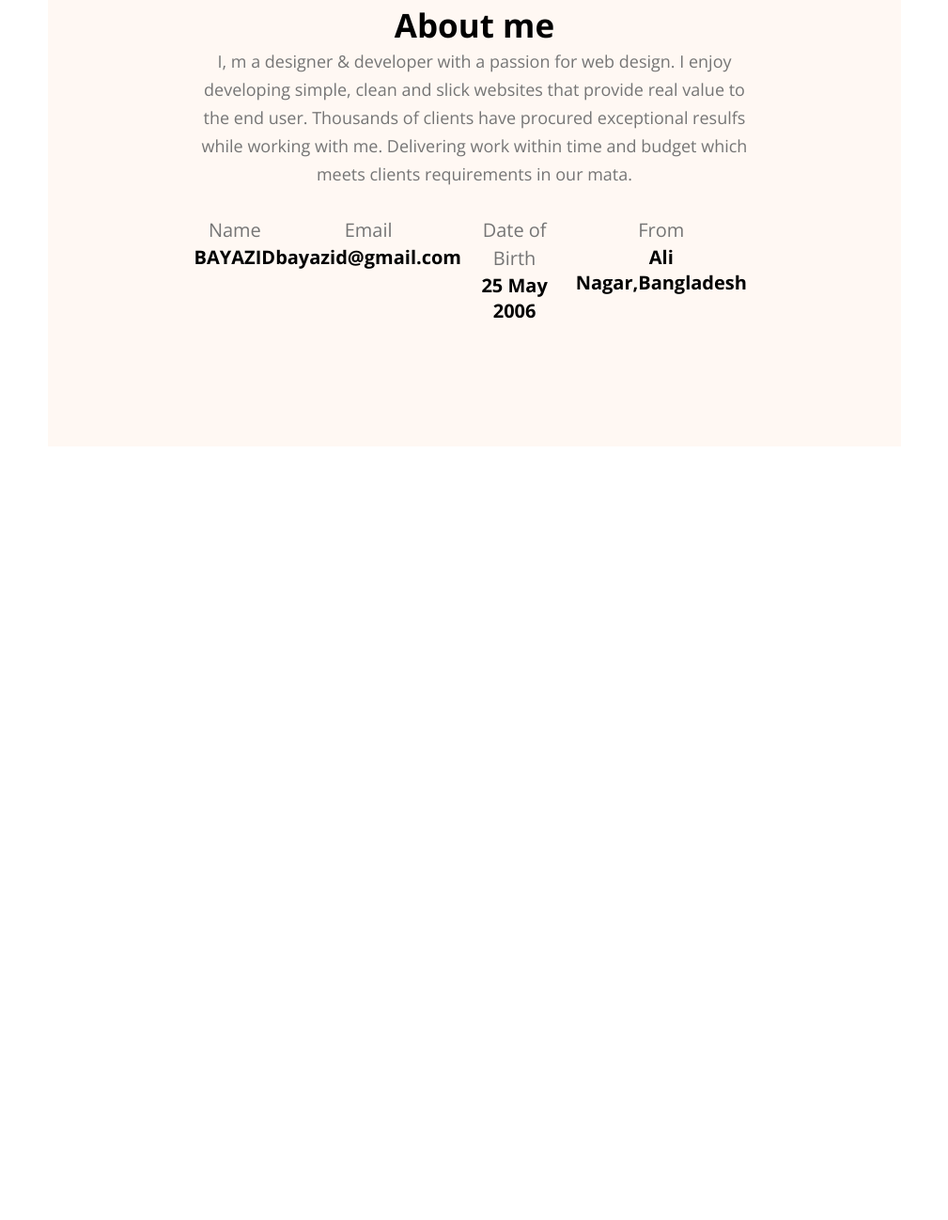
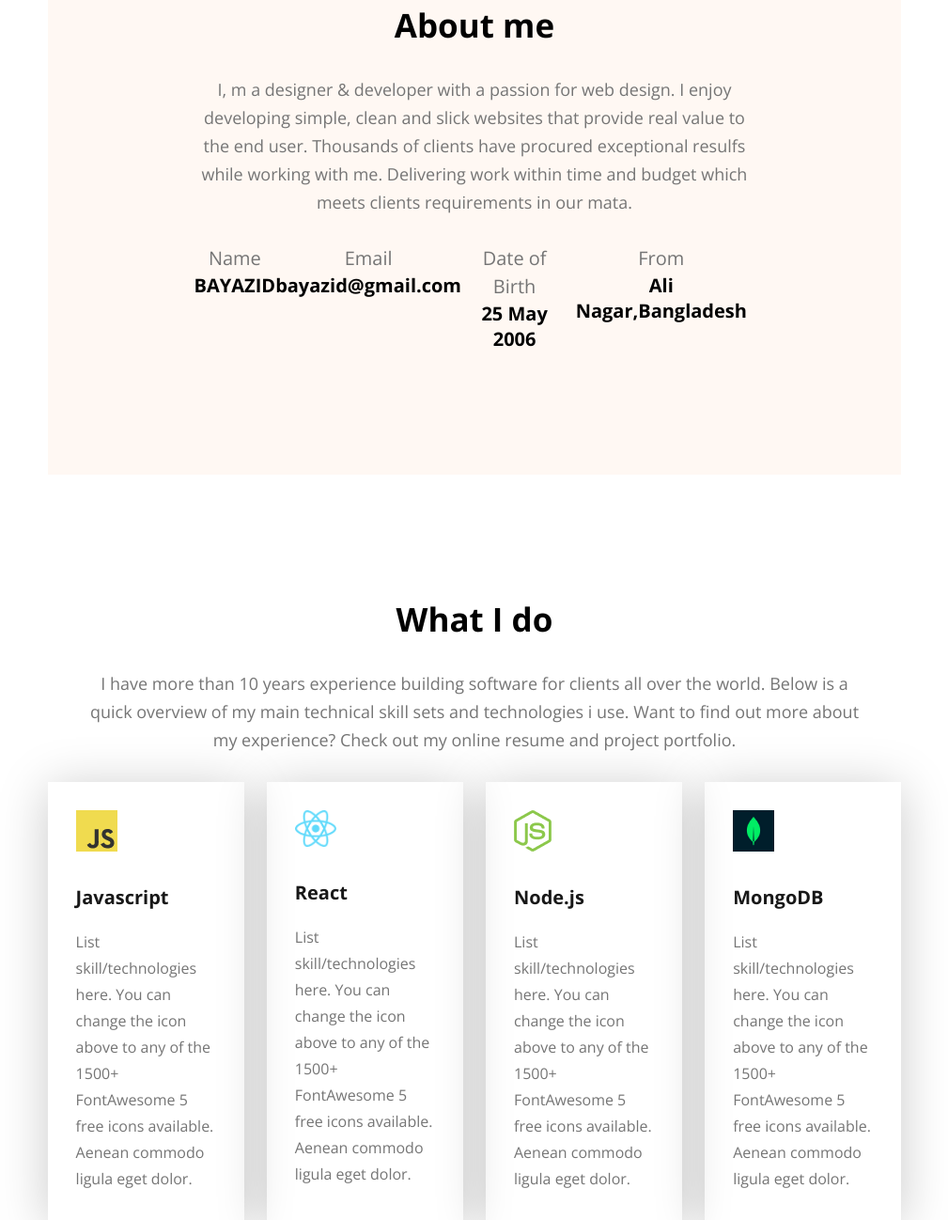
Before and after one commit to Bayazid-Bustamio/hero-dev-code, a plain HTML site: page index.html in a window 1280 px wide. Shown: the part 1092-2390 px from the top of the page at 94% size, without its empty margins (135-1144 px from the left). Before the commit the page ends 1567 px from the top, so only its background shows below. Drawn offline with nearby package versions, Linux system fonts and the light colour scheme.

Commit message:
skill card created

```diff
--- a/index.html
+++ b/index.html
@@ -64,6 +64,38 @@
         </div>
 
     </section>
+    <section id="skill">
+        <div class="skill-container">
+            <div class="section-heading">
+                <h2>What I do</h2>
+                <p>I have more than 10 years experience building software for clients all over the world. Below is a quick overview of my main technical skill sets and technologies i use. Want to find out more about my experience? Check out my online resume and project portfolio.</p>
+            </div>
+            <div class="skill-box">
+                <div class="skill-card">
+                    <img src="images/icons/js.png" alt="">
+                    <h4>Javascript</h4>
+                    <p>List skill/technologies here. You can change the icon above to any of the 1500+ FontAwesome 5 free icons available. Aenean commodo ligula eget dolor.</p>
+                </div>
+                <div class="skill-card">
+                    <img src="images/icons/react.png" alt="">
+                    <h4>React</h4>
+                    <p>List skill/technologies here. You can change the icon above to any of the 1500+ FontAwesome 5 free icons available. Aenean commodo ligula eget dolor.</p>
+                </div>
+                <div class="skill-card">
+                    <img src="images/icons/nodejs.png" alt="">
+                    <h4>Node.js</h4>
+                    <p>List skill/technologies here. You can change the icon above to any of the 1500+ FontAwesome 5 free icons available. Aenean commodo ligula eget dolor.</p>
+                </div>
+                <div class="skill-card">
+                    <img src="images/icons/mongo.png" alt="">
+                    <h4>MongoDB</h4>
+                    <p>List skill/technologies here. You can change the icon above to any of the 1500+ FontAwesome 5 free icons available. Aenean commodo ligula eget dolor.</p>
+                </div>
+            </div>
+        </div>
+
+
+    </section>
 
 </body>
 </html>
--- a/styles/portfolio.css
+++ b/styles/portfolio.css
@@ -32,10 +32,11 @@
 .section-heading{
     max-width: 827px;
     text-align: center;
+    margin: 0 auto;
 }
 .section-heading h2{
     font-size: 35px;
-    margin bottom: 30px;
+    margin-bottom: 30px;
 
 }
 .section-heading p{
@@ -124,3 +125,37 @@
 .about-info .info-card h4{
 font-size: 20px;
 }
+#skill{
+    padding-top: 130px;
+}
+#skill .skill-container{
+    width: 71%;
+    max-width: 1140px;
+    margin: 0 auto;
+}
+#skill .skill-container .skill-box{
+    display: flex;
+    gap: 24px;
+
+}
+.skill-box .skill-card{
+    padding: 30px;
+    /*border: 1px solid red;*/
+    box-shadow: 0 6px 50px 0 #00000036 ;
+    max-width: 267px;
+}
+.skill-card img{
+    max-width: 44px;
+    margin-bottom: 30px;
+}
+.skill-card h4{
+    font-size: 20px;
+    color: #181818;
+    margin-bottom: 20px;
+}
+.skill-card p{
+  font-size: 16px;
+    color: #757575;
+    line-height: 28px;
+
+}
```
